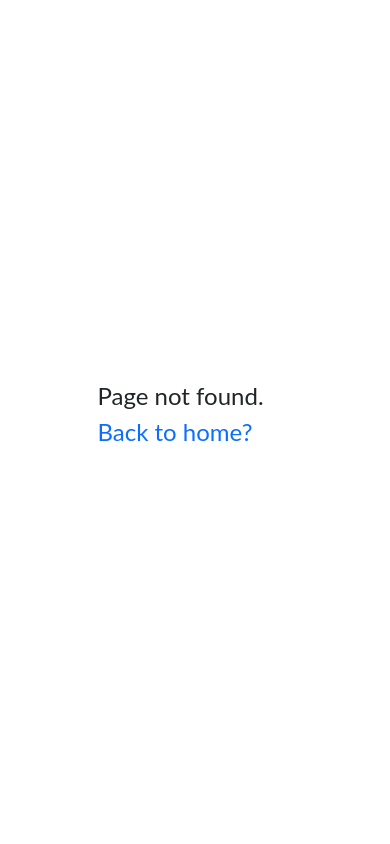
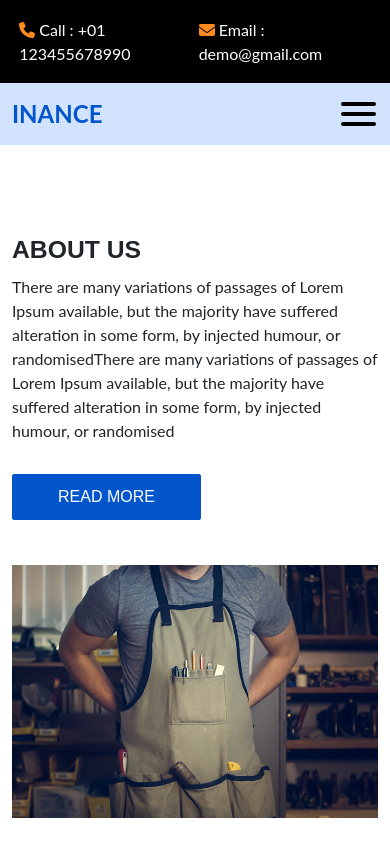
Before and after one commit to andy-agyeiDwumah-hybytes/Inance, a React (Vite) app: page /about in a window 390 px wide. Before the commit this address had no page. Shown: the top 844 px of the page. Built offline with nearby package versions, Linux system fonts and the light colour scheme.

Commit message:
Add About page and add media queries from responsive.css to index.css

```diff
--- a/src/App.jsx
+++ b/src/App.jsx
@@ -3,10 +3,13 @@ import { createBrowserRouter, createRoutesFromElements, Route, RouterProvider }
 // Components
 import Layout from "./components/layout/Layout"
 import Notfound from "./components/notfound/Notfound"
+import About from "./components/about/About"
 
 const router = createBrowserRouter(
   createRoutesFromElements(
-    <Route path="/" element={<Layout />} errorElement={<Notfound />}></Route>
+    <Route path="/" element={<Layout />} errorElement={<Notfound />}>
+      <Route path="about" element={<About />} />
+    </Route>
   )
 )
 
--- /dev/null
+++ b/src/components/about/About.jsx
@@ -0,0 +1,32 @@
+// Images
+import aboutImg from "../../assets/about-img.jpg"
+
+export default function About() {
+  return (
+    <section className="layout_padding">
+      <div className="container">
+        <div className="row about-row">
+          <div className="col-lg-5 col-md-6">
+            <div className="about-section-detail-box">
+              <h2 className="about-h2">About us</h2>
+              <p className="about-para">
+                There are many variations of passages of Lorem Ipsum available,
+                but the majority have suffered alteration in some form, by
+                injected humour, or randomisedThere are many variations of
+                passages of Lorem Ipsum available, but the majority have
+                suffered alteration in some form, by injected humour, or
+                randomised
+              </p>
+              <a href="" className="about-link">Read More</a>
+            </div>
+          </div>
+          <div className="col-lg-7 col-md-6">
+            <div className="about-img-box">
+              <img src={aboutImg} alt="" className="about-img" />
+            </div>
+          </div>
+        </div>
+      </div>
+    </section>
+  );
+}
--- a/src/index.css
+++ b/src/index.css
@@ -17,6 +17,8 @@ html {
   box-sizing: inherit;
 }
 
+/* ALL */
+
 body {
   margin: 0;
   font-family: 'Lato', sans-serif;
@@ -26,8 +28,21 @@ main {
   position: relative;
 }
 
-a {
+
+a,
+a:hover,
+a:focus {
   text-decoration: none;
+}
+
+h1,
+h2 {
+  font-family: 'Merriweather Sans', sans-serif;
+}
+
+.layout_padding {
+  padding-top: 120px;
+  padding-bottom: 120px;
 }
 
 /* HEADER SECTION */
@@ -104,3 +119,127 @@ a {
   -webkit-transform: none;
   transform: none;
 }
+
+/* ABOUT */
+/* Add styles here as it will be used in both 'about' and 'index' pages */
+div.about-row {
+  align-items: center;
+}
+
+h2.about-h2 {
+  text-transform: uppercase;
+  font-weight: bold;
+}
+
+p.about-para {
+  margin-top: 10px;
+}
+
+a.about-link {
+  margin-top: 15px;
+  display: inline-block;
+  font-family: 'Merriweather Sans', sans-serif;
+  text-transform: uppercase;
+  padding: 10px 45px;
+  background-color: var(--blue);
+  border: 1px solid var(--blue);
+  border-radius: 2px;
+  color: var(--white);
+
+  &:hover {
+    background-color: transparent;
+    color: var(--blue)
+  }
+}
+
+img.about-img {
+  width: 100%;
+}
+
+/* MEDIA QUERIES */
+
+@media (max-width: 992px) {
+  .hero_area {
+    height: auto;
+  }
+
+  .header_section .main_nav {
+    flex: 1;
+  }
+
+  #navbarSupportedContent {
+    margin-top: 15px;
+  }
+
+  .slider_section {
+    padding-top: 45px;
+  }
+
+  .feature_section .feature_container .box {
+    padding: 30px 15px;
+  }
+
+  .feature_section .feature_container .box .img-box {
+    width: 75px;
+  }
+
+  .feature_section {
+    transform: none;
+    padding: 90px 0;
+  }
+}
+
+@media (max-width: 767px) {
+  .layout_padding {
+    padding-top: 90px;
+    padding-bottom: 90px;
+  }
+
+  .layout_padding-top {
+    padding-top: 90px;
+  }
+
+  .layout_padding-bottom {
+    padding-bottom: 90px;
+  }
+
+  .slider_section .detail-box {
+    padding-bottom: 45px;
+  }
+
+  .feature_section .feature_container {
+    flex-direction: column;
+  }
+
+  .feature_section .feature_container .box {
+    padding: 30px 15px;
+  }
+
+  .feature_section .feature_container .box:not(:nth-last-child(1)) {
+    margin-bottom: 15px;
+  }
+
+  .about-section-detail-box {
+    margin-bottom: 45px;
+  }
+
+  .professional_section .img-box {
+    display: none;
+  }
+
+  .contact_section form {
+    margin-bottom: 45px;
+  }
+
+  /* .info_section .info_items::before {
+    width: 1px;
+    height: 90%;
+    top: 25px;
+  } */
+}
+
+@media (min-width: 1200px) {
+  .container {
+    max-width: 1170px;
+  }
+}
```
